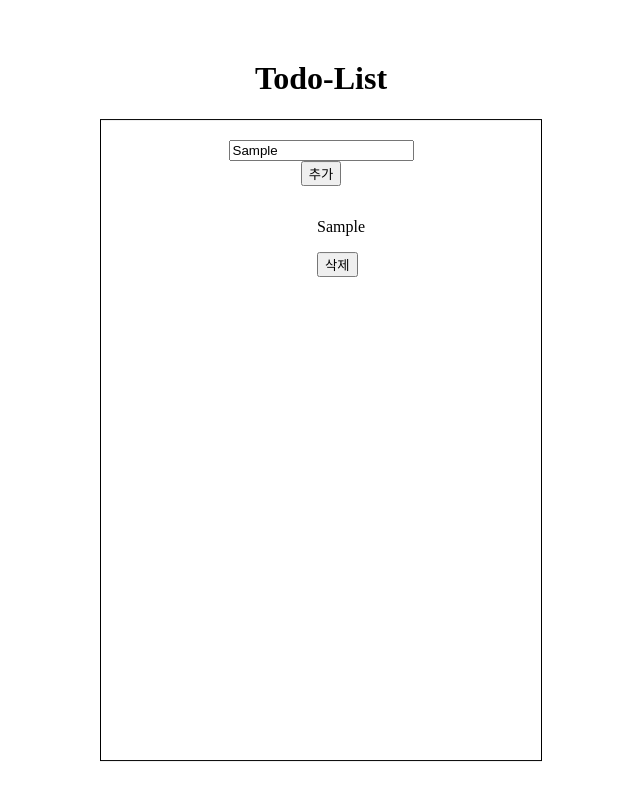
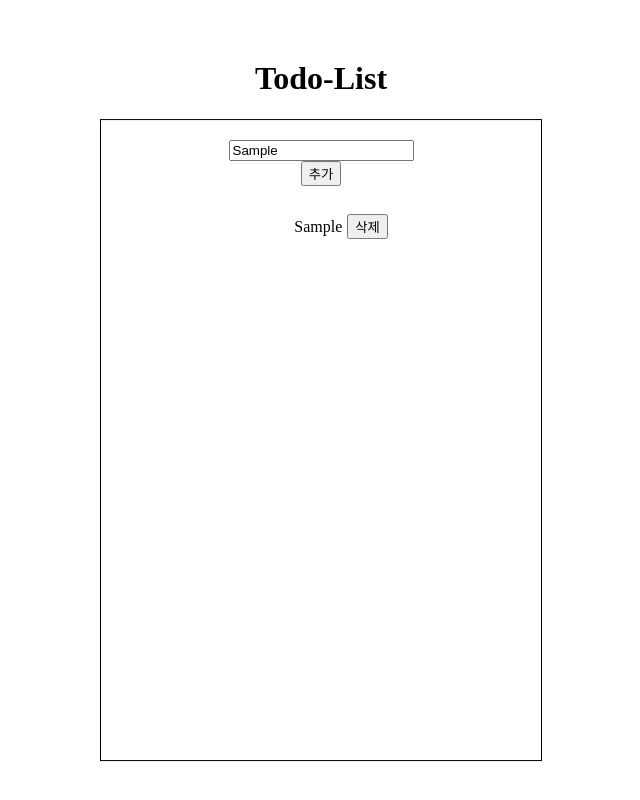
Before and after one commit to nninyeong/todo-useReducer-challenge, a React (Vite) app: page / in a window 1280 px wide. Both pictures are taken after typing "Sample" into the empty fields and a click on the button "추가". Shown: the whole page, without its empty margins (319-959 px from the left). Built offline with nearby package versions, Linux system fonts and the light colour scheme.

Commit message:
[style] 할일 - 삭제버튼 정렬 수정, 사이 여백 추가

```diff
--- a/src/components/Task.jsx
+++ b/src/components/Task.jsx
@@ -37,5 +37,7 @@ const Task = ({ task }) => {
 export default Task;
 
 const TaskParagraph = styled.p`
+  display: inline-block;
+  margin-right: 5px;
   text-decoration: ${(props) => (props.$done ? "line-through" : "none")};
 `;
```
